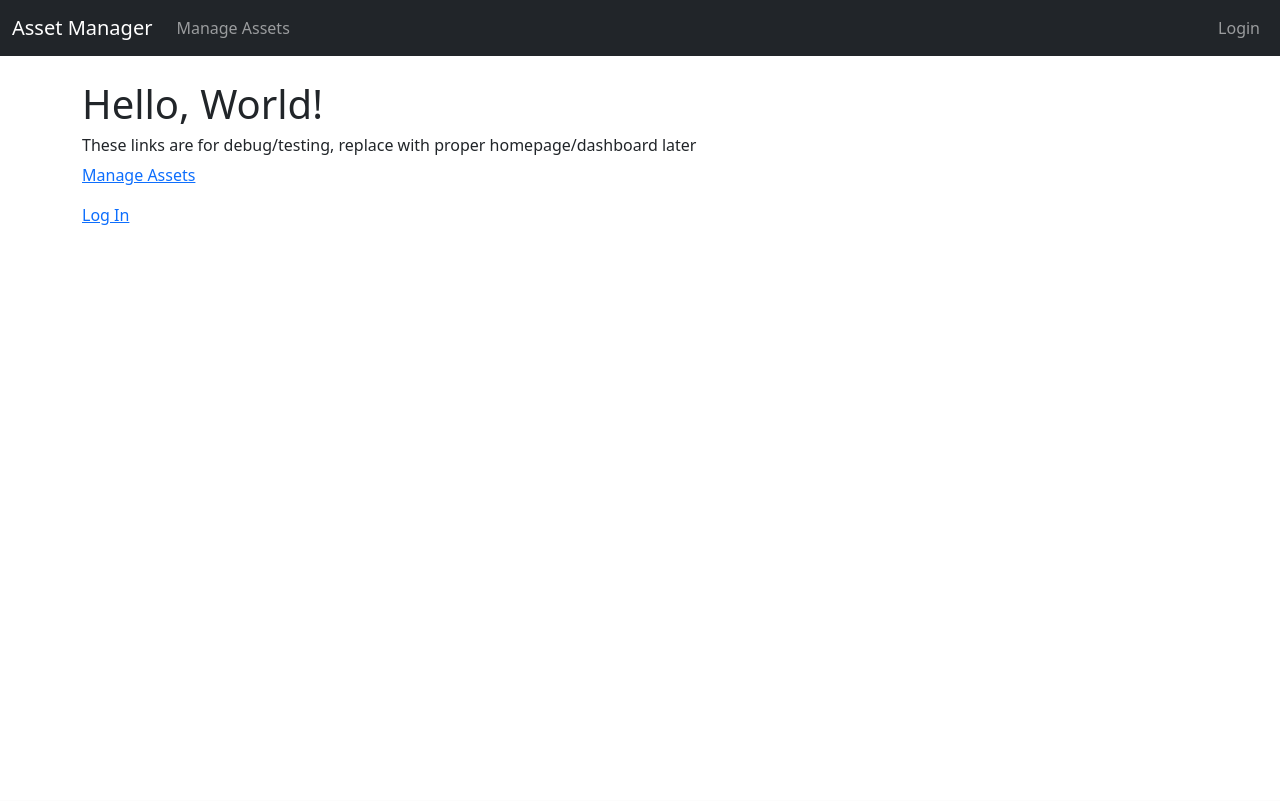
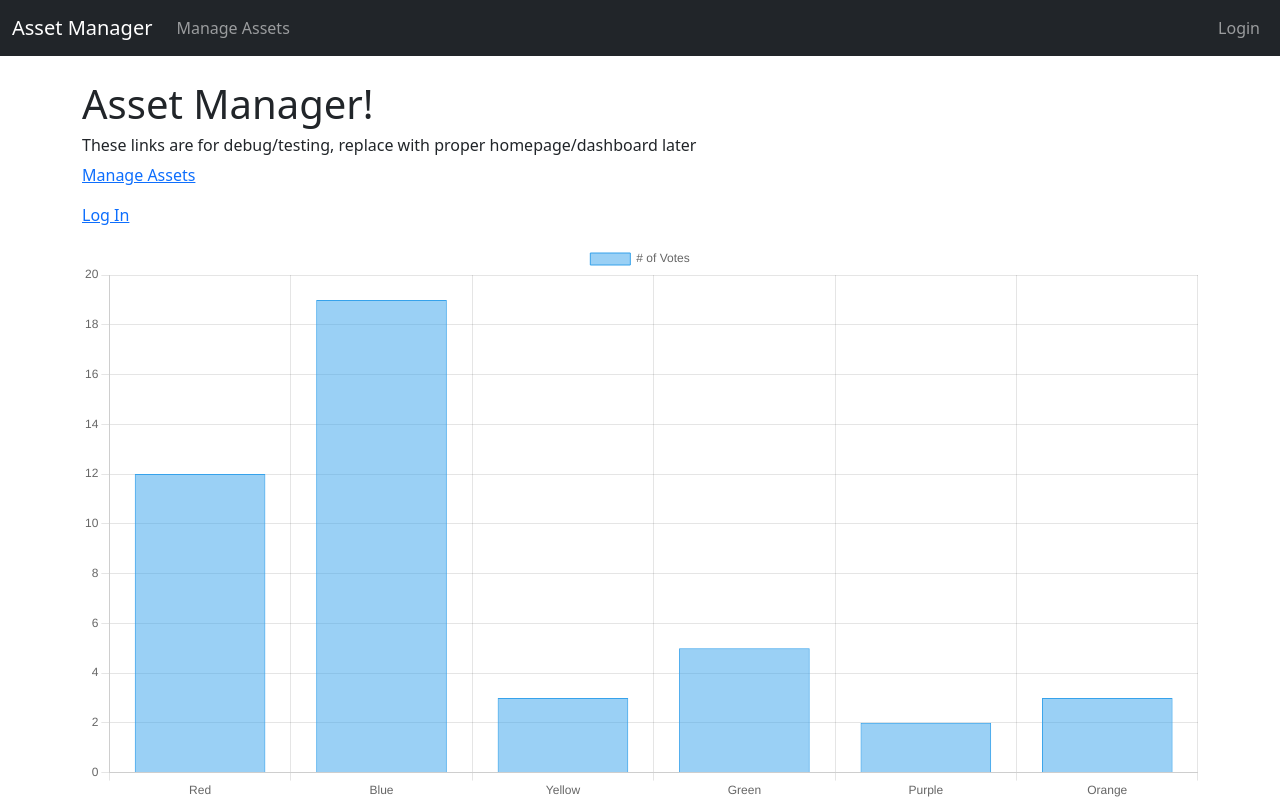
Before and after one commit to josephM-L/Capstone_II_Project---Control-Point, a Flask app: page / in a window 1280 px wide. Before the commit the page ends 225 px from the top, so only its background shows below. Run offline with Flask 3, Linux system fonts and the light colour scheme.

Commit message:
Added bar chart

```diff
--- a/app.py
+++ b/app.py
@@ -55,7 +55,7 @@ app.register_blueprint(department_bp)           # departments.py
 app.register_blueprint(employee_bp)             # employees.py
 app.register_blueprint(asset_assignment_bp)      # asset_assignments.py
 app.register_blueprint(asset_maintenance_bp)     # asset_maintenance.py
-app.register_blueprint(asset_disposal_bp)        # asset_disposals.py
+app.register_blueprint(asset_disposal_bp)        # asset_disposa5ls.py
 
 app.register_blueprint(login_bp)                 # login.py
 
--- a/templates/index.html
+++ b/templates/index.html
@@ -3,9 +3,38 @@
 {% block title %}Home{% endblock %}
 {% block content %}
 
-    <h1>Hello, World!</h1>
+    <h1>Asset Manager!</h1>
 
 <h6>These links are for debug/testing, replace with proper homepage/dashboard later</h6>
 <p><a href="{{ url_for('assets.assets') }}">Manage Assets</a></p>
 <p><a href="{{ url_for('login.login') }}">Log In</a></p>
+
+<div>
+  <canvas id="myChart"></canvas>
+</div>
+
+<script src="https://cdn.jsdelivr.net/npm/chart.js"></script>
+
+<script>
+  const ctx = document.getElementById('myChart');
+
+  new Chart(ctx, {
+    type: 'bar',
+    data: {
+      labels: ['Red', 'Blue', 'Yellow', 'Green', 'Purple', 'Orange'],
+      datasets: [{
+        label: '# of Votes',
+        data: [12, 19, 3, 5, 2, 3],
+        borderWidth: 1
+      }]
+    },
+    options: {
+      scales: {
+        y: {
+          beginAtZero: true
+        }
+      }
+    }
+  });
+</script>
 {% endblock %}
```
